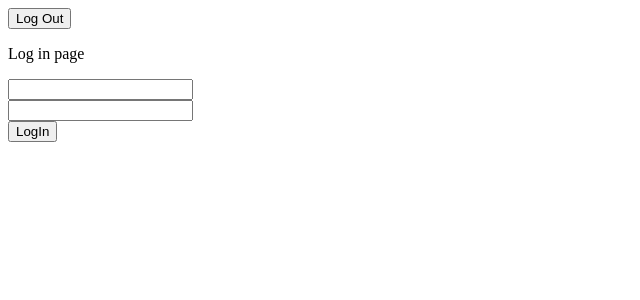
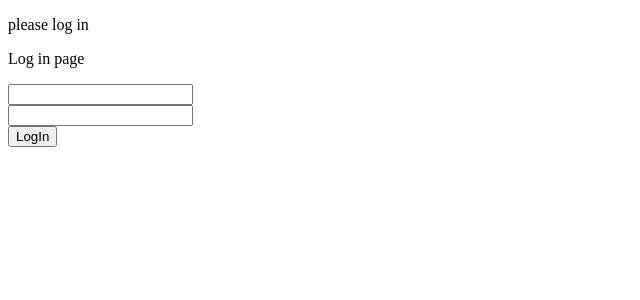
Before and after one commit to MatiasSinisalo/FullstackHarjoitustyo, a React (Create React App) app in the folder courseApplication/frontend/: page / in a window 1280 px wide. Shown: the top 300 px of the page, without its empty margins (0-640 px from the left). Built offline with nearby package versions, Linux system fonts and the light colour scheme.

Commit message:
added logging out to the front end

```diff
--- a/courseApplication/frontend/src/App.js
+++ b/courseApplication/frontend/src/App.js
@@ -44,9 +44,16 @@ const App = () =>{
     }
   }
 
+  const handleLogOut = () => {
+    console.log("logging out")
+    localStorage.removeItem('courseApplicationUserToken')
+    setUser({username: null, name: null, token: null})
+    navigate('/')
+  }
+
   return (
     <>
-      <NavBar user={user}></NavBar>
+      <NavBar user={user} logOut={handleLogOut}></NavBar>
       <Routes>
         <Route path="/" element={<LogIn handleLogIn={handleLogIn}/>}/>
         <Route path="/dashboard" element={<Dashboard user={user}/>}/>
--- a/courseApplication/frontend/src/components/NavBar.js
+++ b/courseApplication/frontend/src/components/NavBar.js
@@ -1,9 +1,9 @@
-const NavBar = ({user}) => {
-    if(user)
+const NavBar = ({user, logOut}) => {
+    if(user.username)
     {
         return (
             <div>
-                <button>Log Out</button>
+                <button onClick={logOut}>Log Out</button>
             </div>
         )
     }
```
